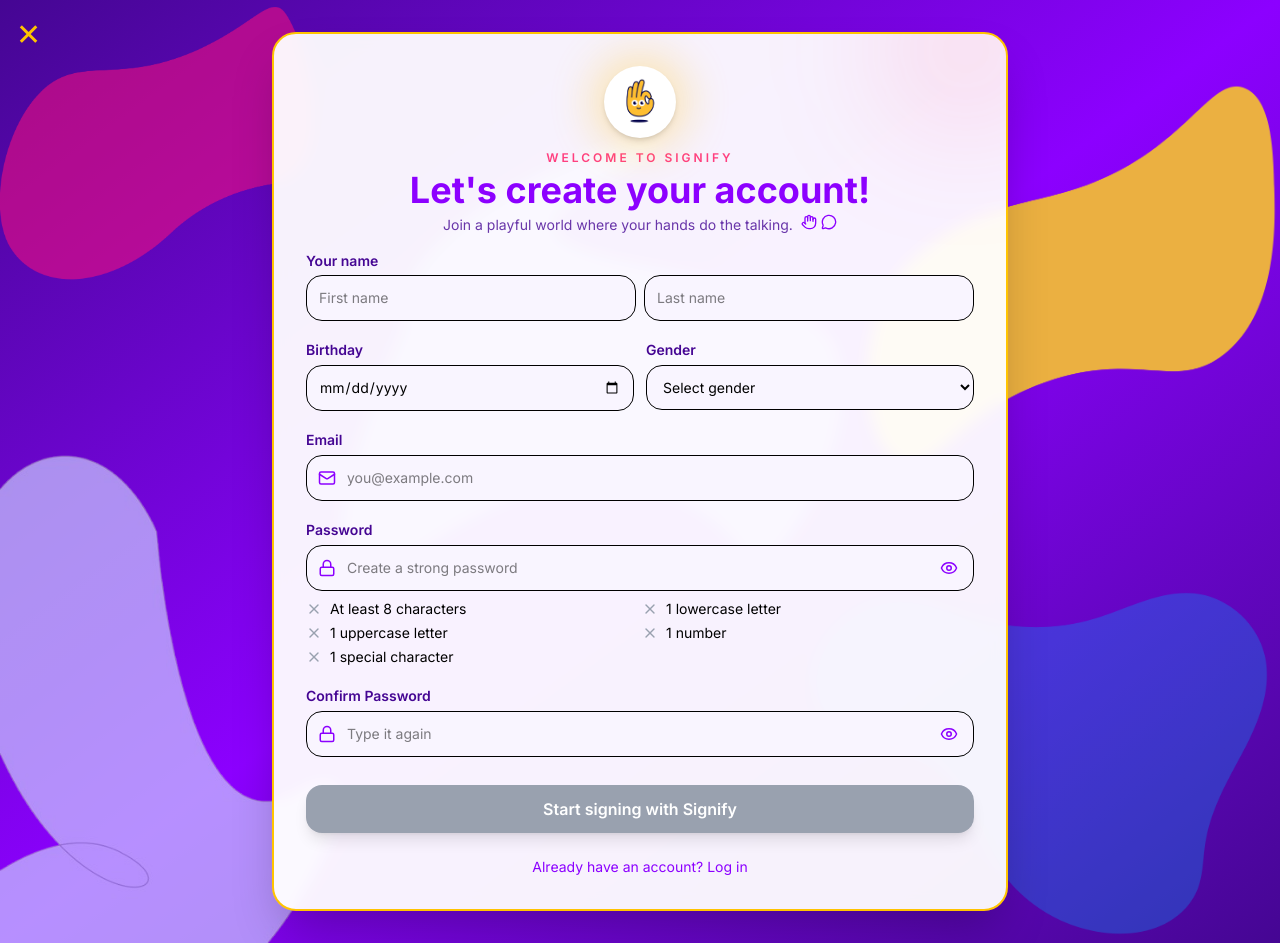
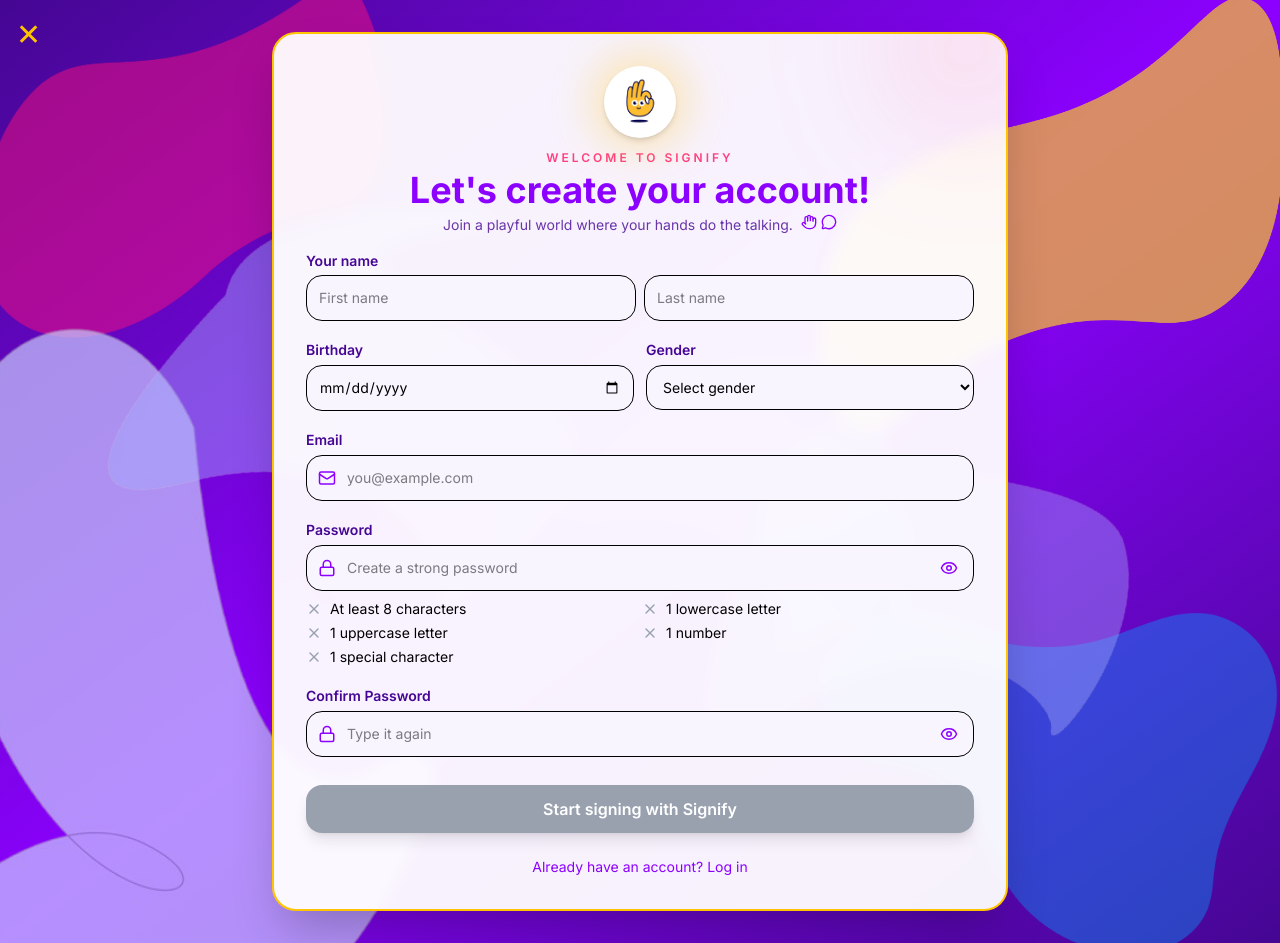
Before and after one commit to Cejay29/Signify-, a React (Vite) app: page /signup in a window 1280 px wide. Built offline with nearby package versions, Linux system fonts and the light colour scheme.

Commit message:
different bg image login

```diff
--- a/src/pages/Signup.jsx
+++ b/src/pages/Signup.jsx
@@ -121,25 +121,67 @@
     <div className="bg-gradient-to-br from-[#450693] via-[#8C00FF] to-[#450693] min-h-screen flex items-center justify-center relative font-[Inter] overflow-hidden">
       {/* Background shapes */}
       <div className="absolute inset-0 pointer-events-none z-0">
+        {/* UPPER LEFT – BIGGER */}
         <img
           src="/bg/upper-left.png"
-          className="absolute top--20 left-0 w-32 sm:w-40 md:w-56 lg:w-72 xl:w-80"
+          className="absolute top-[-30px] left-[-20px]
+    w-48 sm:w-60 md:w-80 lg:w-[380px] xl:w-[420px] opacity-90"
         />
+
+        {/* UPPER RIGHT – BIGGER */}
         <img
           src="/bg/upper-right.png"
-          className="absolute top-20 right-0 w-48 sm:w-60 md:w-80 lg:w-[380px] xl:w-[420px]"
+          className="absolute top-[-10px] right-[-10px]
+    w-56 sm:w-72 md:w-[420px] lg:w-[480px] opacity-80"
         />
+
+        {/* BOTTOM LEFT – BIGGER */}
         <img
           src="/bg/shape-bottom-left.png"
-          className="absolute bottom-0 left-0 w-40 sm:w-56 md:w-72 lg:w-96 opacity-70"
+          className="absolute bottom-[-20px] left-[-10px]
+    w-56 sm:w-72 md:w-96 lg:w-[500px] opacity-70"
         />
+
+        {/* BOTTOM RIGHT – BIGGER */}
         <img
           src="/bg/lower-right.png"
-          className="absolute bottom-0 right-0 w-48 sm:w-72 md:w-96 lg:w-[420px] xl:w-[480px] opacity-30"
+          className="absolute bottom-[-20px] right-[-10px]
+    w-56 sm:w-72 md:w-[420px] lg:w-[480px] opacity-40"
         />
+
+        {/* CENTER LEFT – BIGGER */}
         <img
           src="/bg/shape-center.png"
-          className="absolute top-[150px] left-[25%] w-60 sm:w-72 md:w-[360px] lg:w-[480px] xl:w-[520px] rotate-[-8deg] opacity-70"
+          className="absolute top-[20%] left-[10%]
+    w-56 sm:w-72 md:w-[400px] lg:w-[460px] opacity-45 rotate-[12deg]"
+        />
+
+        {/* CENTER RIGHT – NEW SHAPE */}
+        <img
+          src="/bg/shape-center.png"
+          className="absolute top-[40%] right-[12%]
+    w-56 sm:w-72 md:w-[380px] lg:w-[440px] opacity-40 rotate-[-10deg]"
+        />
+
+        {/* CENTER BEHIND CARD – LIGHT FILL */}
+        <img
+          src="/bg/shape-center.png"
+          className="absolute top-[35%] left-[45%]
+    w-44 sm:w-56 md:w-72 lg:w-[340px] opacity-25 rotate-[20deg]"
+        />
+
+        {/* EXTRA SMALL SHAPE – MID LEFT */}
+        <img
+          src="/bg/upper-left.png"
+          className="absolute top-[50%] left-[25%]
+    w-28 sm:w-36 md:w-44 opacity-25 rotate-[18deg]"
+        />
+
+        {/* EXTRA SMALL SHAPE – MID RIGHT */}
+        <img
+          src="/bg/lower-right.png"
+          className="absolute top-[55%] right-[28%]
+    w-24 sm:w-32 md:w-40 opacity-20 rotate-[-18deg]"
         />
       </div>
 
```
